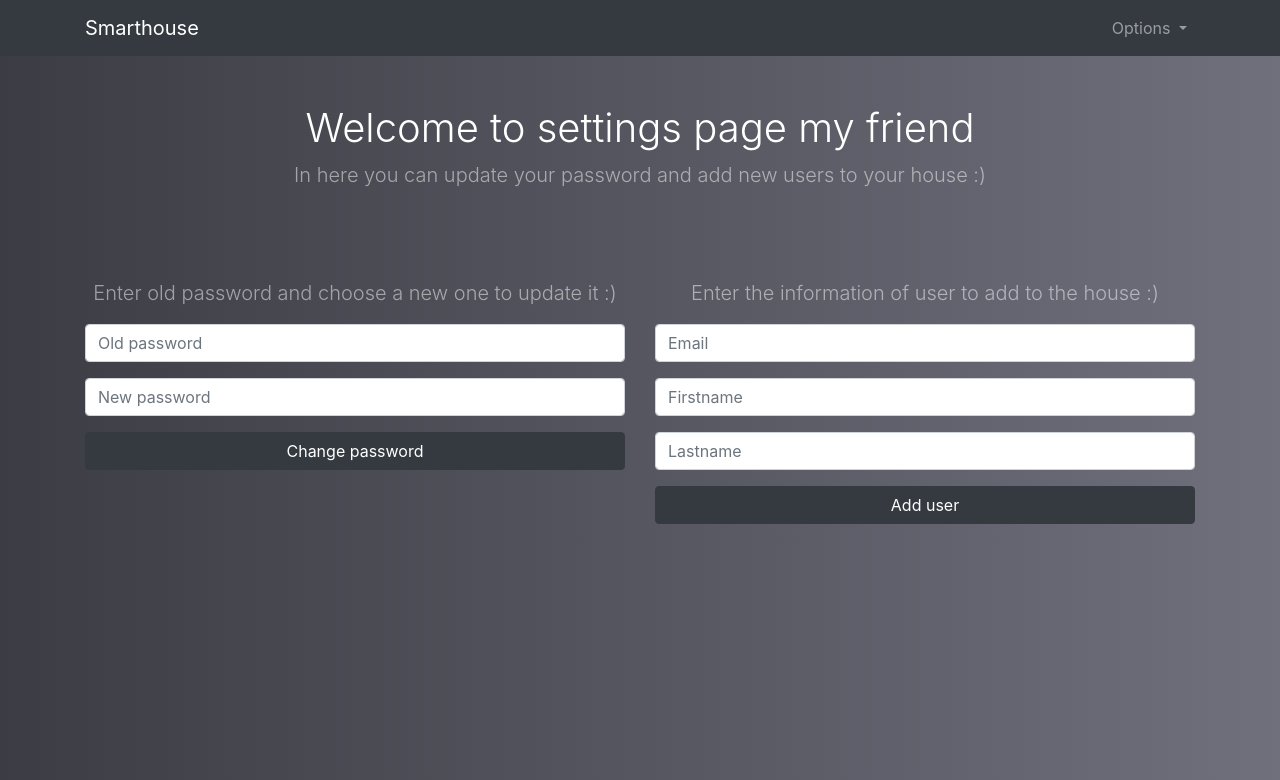
After one commit to junnanlay/smarthome, a Java web app: page /main/settings.jsp in a window 1280 px wide. The commit adds this page. Shown: the top 780 px of the page. Run offline with Tomcat 11, a stand-in JSP engine, Linux system fonts and the light colour scheme; the visitor is signed in with stand-in values (Sample User, id 1); some libraries are stand-ins or nearby versions.

Commit message:
update password and add users implemented :fire: :muscle:  :fire:
Co-Authored-By: junnanlay <junnanlay@users.noreply.github.com>

```diff
--- /dev/null
+++ b/src/main/webapp/css/settings.css
@@ -0,0 +1,60 @@
+/*
+To change this license header, choose License Headers in Project Properties.
+To change this template file, choose Tools | Templates
+and open the template in the editor.
+*/
+/*
+    Created on : Nov 21, 2019, 5:15:56 PM
+    Author     : jonny
+*/
+
+@media (min-width: 992px) {
+  .animate {
+    animation-duration: 0.3s;
+    -webkit-animation-duration: 0.3s;
+    animation-fill-mode: both;
+    -webkit-animation-fill-mode: both;
+  }
+}
+
+@keyframes slideIn {
+  0% {
+    transform: translateY(1rem);
+    opacity: 0;
+  }
+  100% {
+    transform:translateY(0rem);
+    opacity: 1;
+  }
+  0% {
+    transform: translateY(1rem);
+    opacity: 0;
+  }
+}
+
+@-webkit-keyframes slideIn {
+  0% {
+    -webkit-transform: transform;
+    -webkit-opacity: 0;
+  }
+  100% {
+    -webkit-transform: translateY(0);
+    -webkit-opacity: 1;
+  }
+  0% {
+    -webkit-transform: translateY(1rem);
+    -webkit-opacity: 0;
+  }
+}
+
+.slideIn {
+  -webkit-animation-name: slideIn;
+  animation-name: slideIn;
+}
+
+/* Other styles for the page not related to the animated dropdown */
+
+body {
+  background: #007bff;
+  background: linear-gradient(to right, #3C3C44, #70707d);
+}
--- a/src/main/webapp/main/gui.jsp
+++ b/src/main/webapp/main/gui.jsp
@@ -38,7 +38,7 @@
                             </a>
                             <!-- Here's the magic. Add the .animate and .slide-in classes to your .dropdown-menu and you're all set! -->
                             <div class="dropdown-menu dropdown-menu-right animate slideIn" aria-labelledby="navbarDropdown">
-                                <a class="dropdown-item" href="#">Settings</a>
+                                <a class="dropdown-item" href="settings.jsp">Settings</a>
                                 <a class="dropdown-item" href="../index.jsp">Logout</a>
                             </div>
                         </li>
--- /dev/null
+++ b/src/main/webapp/main/settings.jsp
@@ -0,0 +1,89 @@
+<%--
+    Document   : settings
+    Created on : Nov 21, 2019, 5:15:09 PM
+    Author     : jonny
+--%>
+
+<%@page contentType="text/html" pageEncoding="UTF-8"%>
+<!DOCTYPE html>
+<html>
+    <head>
+        <meta http-equiv="Content-Type" content="text/html; charset=UTF-8">
+        <link rel="stylesheet" type="text/css" href="../css/settings.css">
+        <script src="https://use.fontawesome.com/releases/v5.11.2/js/all.js" data-auto-replace-svg="nest"></script>
+        <link rel="stylesheet" href="https://stackpath.bootstrapcdn.com/bootstrap/4.3.1/css/bootstrap.min.css" integrity="sha384-ggOyR0iXCbMQv3Xipma34MD+dH/1fQ784/j6cY/iJTQUOhcWr7x9JvoRxT2MZw1T" crossorigin="anonymous">
+        <script src="https://code.jquery.com/jquery-3.3.1.slim.min.js" integrity="sha384-q8i/X+965DzO0rT7abK41JStQIAqVgRVzpbzo5smXKp4YfRvH+8abtTE1Pi6jizo" crossorigin="anonymous"></script>
+        <script src="https://cdnjs.cloudflare.com/ajax/libs/popper.js/1.14.7/umd/popper.min.js" integrity="sha384-UO2eT0CpHqdSJQ6hJty5KVphtPhzWj9WO1clHTMGa3JDZwrnQq4sF86dIHNDz0W1" crossorigin="anonymous"></script>
+        <script src="https://stackpath.bootstrapcdn.com/bootstrap/4.3.1/js/bootstrap.min.js" integrity="sha384-JjSmVgyd0p3pXB1rRibZUAYoIIy6OrQ6VrjIEaFf/nJGzIxFDsf4x0xIM+B07jRM" crossorigin="anonymous"></script>
+        <title>JSP Page</title>
+    </head>
+    <body>
+        <nav class="navbar navbar-expand-lg navbar-dark bg-dark">
+            <div class="container">
+                <a class="navbar-brand" href="#">Smarthouse</a>
+                <button class="navbar-toggler" type="button" data-toggle="collapse" data-target="#navbarSupportedContent" aria-controls="navbarSupportedContent" aria-expanded="false" aria-label="Toggle navigation">
+                    <span class="navbar-toggler-icon"></span>
+                </button>
+
+                <div class="collapse navbar-collapse" id="navbarSupportedContent">
+                    <ul class="navbar-nav ml-auto">
+                        <li class="nav-item dropdown">
+                            <a class="nav-link dropdown-toggle" href="#" id="navbarDropdown" role="button" data-toggle="dropdown" aria-haspopup="true" aria-expanded="false">
+                                Options
+                            </a>
+                            <!-- Here's the magic. Add the .animate and .slide-in classes to your .dropdown-menu and you're all set! -->
+                            <div class="dropdown-menu dropdown-menu-right animate slideIn" aria-labelledby="navbarDropdown">
+                                <a class="dropdown-item" href="#">Settings</a>
+                                <a class="dropdown-item" href="#">Logout</a>
+                            </div>
+                        </li>
+                    </ul>
+                </div>
+            </div>
+        </nav>
+
+        <div class="container text-center">
+            <h1 class="mt-5 text-white font-weight-light">Welcome to settings page my friend</h1>
+            <p class="lead text-white-50">In here you can update your password and add new users to your house :)</p>
+        </div>
+        <br>
+        <br>
+        <br>
+        <div class="container text-center">
+            <div class="row">
+                <div class="col-md-6">
+                    <p class="lead text-white-50"> Enter old password and choose a new one to update it :) </p>
+                    <form method="post" action="../Passwordservlet">
+                        <div class="form-group">
+                            <input class="form-control" type="password" name="old_password" placeholder="Old password" >
+                        </div>
+                        <div class="form-group">
+                            <input class="form-control" type="password" name="new_password" placeholder="New password">
+                        </div>
+                        <div class="form-group">
+                            <button class="btn btn-dark btn-block" type="submit">Change password</button>
+                        </div>
+                    </form>
+                </div>
+
+                <div class="col-md-6">
+                    <p class="lead text-white-50"> Enter the information of user to add to the house :) </p>
+                    <form method="post" action="../AddUserServlet">
+                        <div class="form-group">
+                            <input class="form-control" type="email" name="email" placeholder="Email" >
+                        </div>
+                        <div class="form-group">
+                            <input class="form-control" type="text" name="firstname" placeholder="Firstname" >
+                        </div>
+                        <div class="form-group">
+                            <input class="form-control" type="text" name="lastname" placeholder="Lastname" >
+                        </div>
+                        <div class="form-group">
+                            <button class="btn btn-dark btn-block" type="submit">Add user</button>
+                        </div>
+                    </form>
+                </div>
+            </div>
+        </div>
+    </body>
+</html>
```
Also changed, not shown: src/main/java/com/AddUserServlet.java (added, +70 -0 lines), src/main/java/com/Passwordservlet.java (added, +83 -0 lines), 1 other file.
